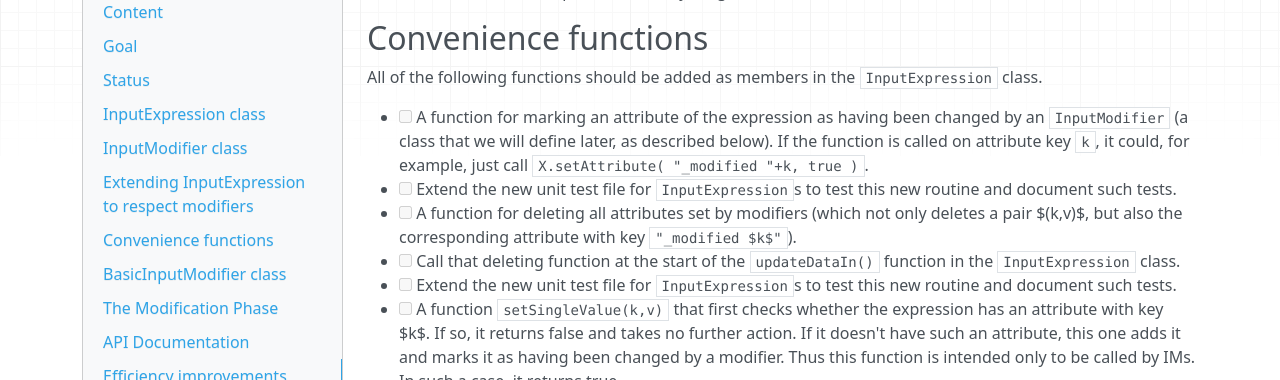
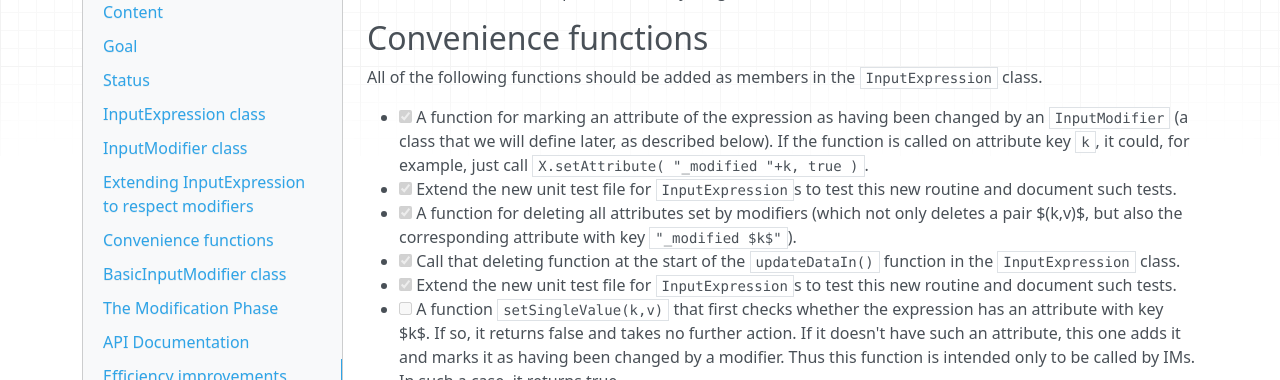
Before and after one commit to lurchmath/lde, an MkDocs documentation site: the page built from docs/phase4-modification.md, in a window 1280 px wide and 900 px high, scrolled down 1343 px. Shown: the part 150-530 px from the top of the window. Built offline with MkDocs 1.6.1, drawn with Linux system fonts in a browser that asks for light colours; nearby versions of some CDN libraries; old or Windows-style settings are respelled for this version of MkDocs.

```diff
--- a/docs/phase4-modification.md
+++ b/docs/phase4-modification.md
@@ -84,18 +84,18 @@ This has not been implemented.  See the tasks below.
 All of the following functions should be added as members in the
 `InputExpression` class.
 
- * [ ] A function for marking an attribute of the expression as having been
+ * [x] A function for marking an attribute of the expression as having been
    changed by an `InputModifier` (a class that we will define later, as
    described below).  If the function is called on attribute key `k`, it
    could, for example, just call `X.setAttribute( "_modified "+k, true )`.
- * [ ] Extend the new unit test file for `InputExpression`s to test this
+ * [x] Extend the new unit test file for `InputExpression`s to test this
    new routine and document such tests.
- * [ ] A function for deleting all attributes set by modifiers (which not
+ * [x] A function for deleting all attributes set by modifiers (which not
    only deletes a pair $(k,v)$, but also the corresponding attribute with
    key `"_modified $k$"`).
- * [ ] Call that deleting function at the start of the `updateDataIn()`
+ * [x] Call that deleting function at the start of the `updateDataIn()`
    function in the `InputExpression` class.
- * [ ] Extend the new unit test file for `InputExpression`s to test this
+ * [x] Extend the new unit test file for `InputExpression`s to test this
    new routine and document such tests.
  * [ ] A function `setSingleValue(k,v)` that first checks whether the
    expression has an attribute with key $k$.  If so, it returns false and
```
Also changed, not shown: site/index.html, site/phase4-modification/index.html, 4 other files.
